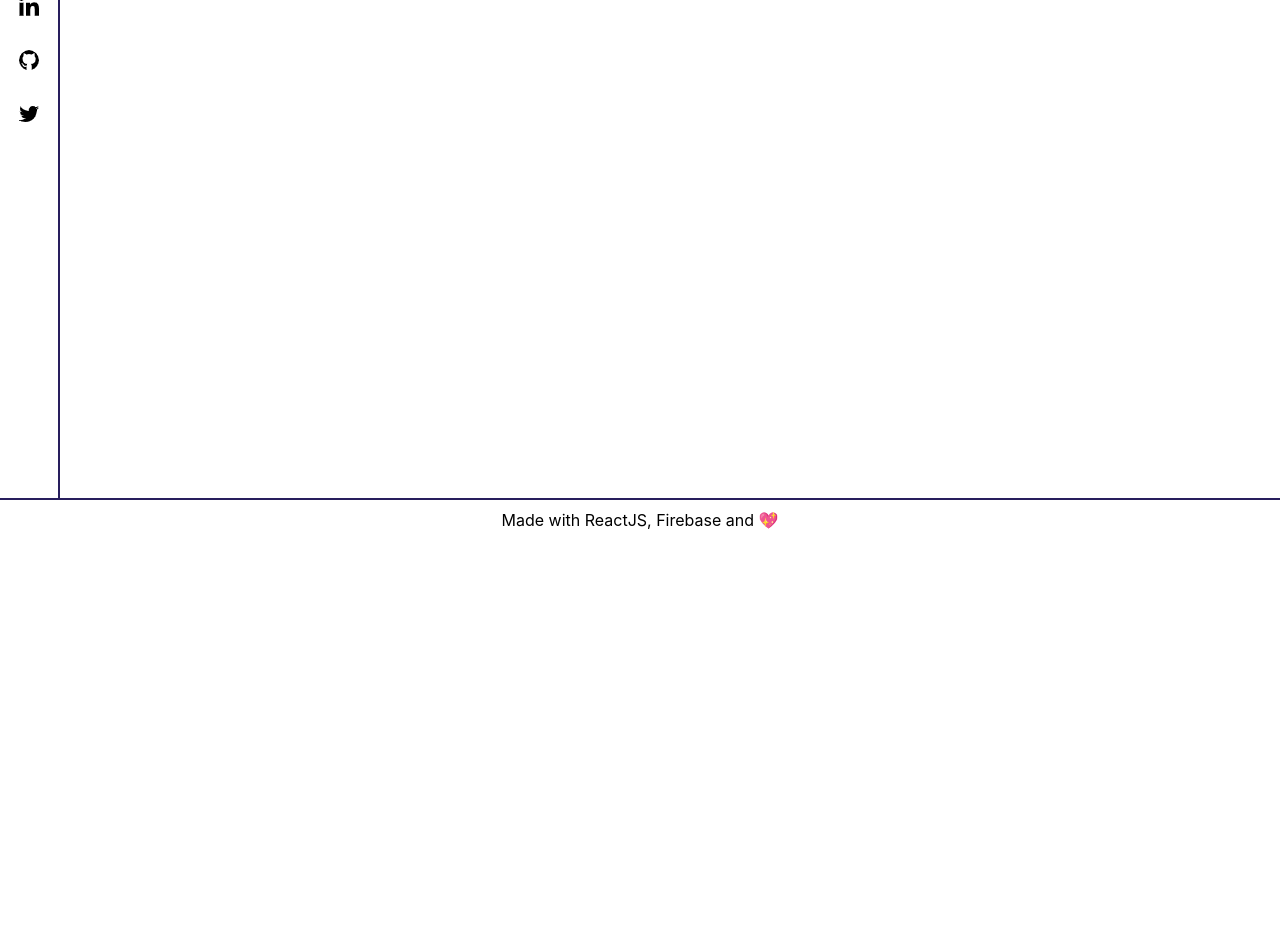
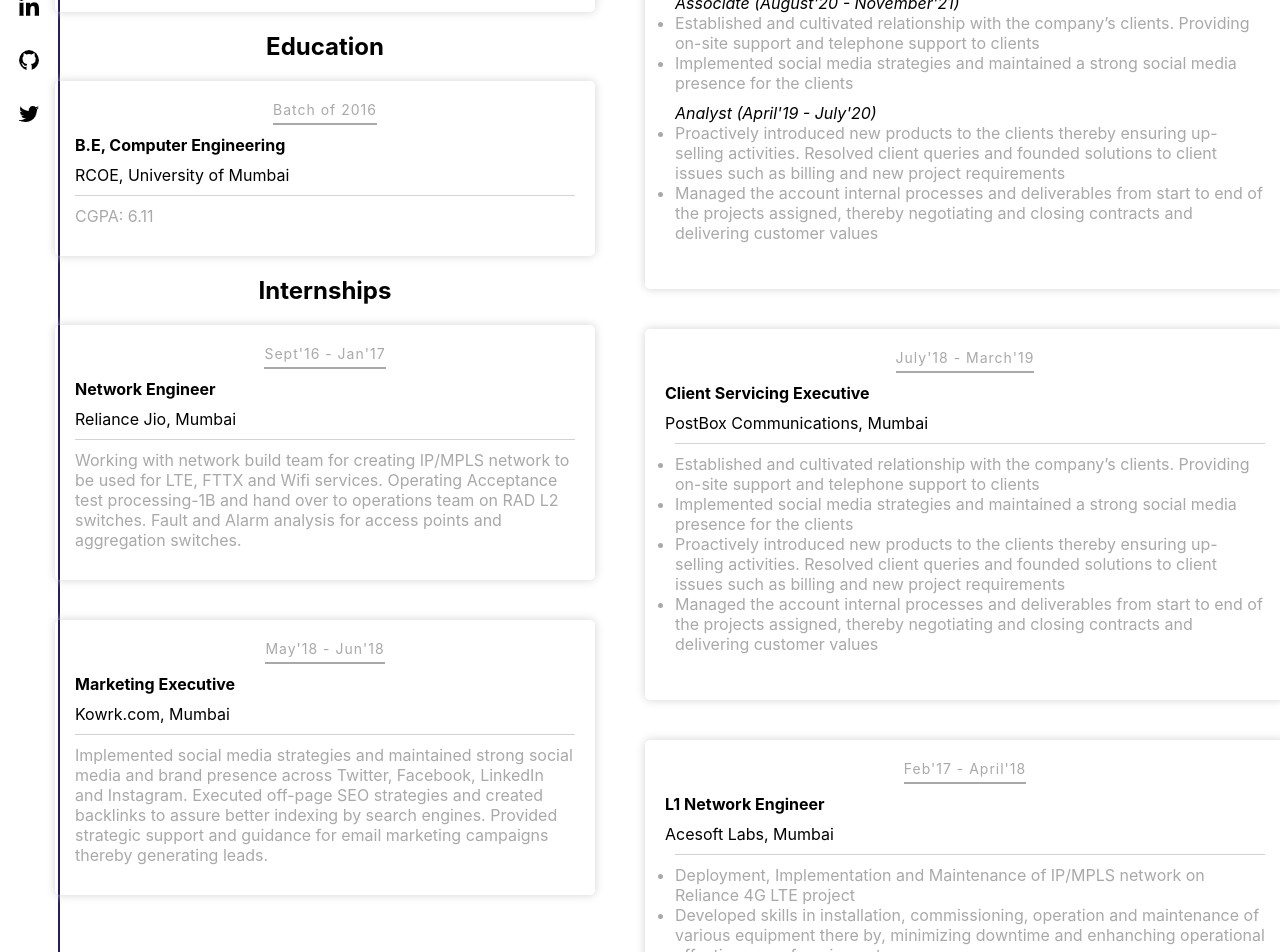
Before and after one commit to AkshayKhot07/portfolio-website, a React (Create React App) app: page /resume in a window 1280 px wide. Shown: the part 260-1212 px from the top of the page. Before the commit the page ends 800 px from the top, so only its background shows below. Built offline with nearby package versions, Linux system fonts and the light colour scheme.

Commit message:
resume section functionality implemented

```diff
--- a/src/pages/resume/Resume.css
+++ b/src/pages/resume/Resume.css
@@ -0,0 +1,81 @@
+.resume-container {
+  display: flex;
+  flex-direction: row;
+  padding: 10px;
+  gap: 50px;
+  justify-content: center;
+}
+
+/* .resume-left-section {
+  display: flex;
+  flex-direction: column;
+  align-items: center;
+} */
+
+.resume-left-section .about,
+.resume-left-section .education,
+.resume-left-section .internship,
+.resume-right-section .work-experience {
+  display: flex;
+  flex-direction: column;
+  align-items: center;
+}
+
+.about-details,
+.education-details,
+.internship-details {
+  margin: 20px 0px;
+  padding: 20px;
+  width: 500px;
+  border-radius: 5px;
+  box-shadow: 0 0 10px lightgray;
+}
+
+.work-experience-details {
+  width: 600px;
+  border-radius: 5px;
+  box-shadow: 0 0 10px lightgray;
+  margin: 20px 0px;
+  padding: 20px;
+}
+
+.about-details .title,
+.education-details .title,
+.internship-details .title,
+.work-experience-details .title {
+  font-size: 14px;
+  width: max-content;
+  margin: 0 auto;
+  padding-bottom: 5px;
+  color: darkgray;
+  letter-spacing: 1px;
+  border-bottom: 2px solid darkgray;
+}
+
+.about-details p,
+.education-details h4,
+.education-details p,
+.internship-details h4,
+.internship-details p,
+.work-experience-details h4,
+.work-experience-details p {
+  margin-top: 10px;
+}
+
+.education-details .cgpa,
+.internship-details .desp,
+.work-experience-details .desp {
+  margin-top: 10px;
+  padding: 10px 0;
+  color: darkgray;
+  border-top: 1px solid lightgray;
+}
+
+.work-experience-details ul {
+  margin-left: 10px;
+}
+
+.work-experience-details ul p {
+  color: black;
+  font-style: italic;
+}
--- a/src/pages/resume/Resume.js
+++ b/src/pages/resume/Resume.js
@@ -1,5 +1,147 @@
 import "./Resume.css";
 
 export default function Resume() {
-  return <div>Resume</div>;
+  return (
+    <div className="resume-container">
+      <div className="resume-left-section">
+        <div className="about">
+          <h2>About</h2>
+          <div className="about-details">
+            <div className="title">About Me</div>
+            <p>
+              Lorem ipsum dolor sit amet consectetur adipisicing elit. Qui culpa
+              quas, animi facere delectus consequuntur impedit ratione, rem unde
+              repellendus, quasi ab eveniet sequi ad minus sapiente voluptates
+              recusandae! Voluptatibus.
+            </p>
+          </div>
+        </div>
+
+        <div className="education">
+          <h2>Education</h2>
+          <div className="education-details">
+            <div className="title">Batch of 2016</div>
+            <h4>B.E, Computer Engineering</h4>
+            <p>RCOE, University of Mumbai</p>
+            <div className="cgpa">CGPA: 6.11</div>
+          </div>
+        </div>
+
+        <div className="internship">
+          <h2>Internships</h2>
+          <div className="internship-details">
+            <div className="title">Sept'16 - Jan'17</div>
+            <h4>Network Engineer</h4>
+            <p>Reliance Jio, Mumbai</p>
+            <div className="desp">
+              Working with network build team for creating IP/MPLS network to be
+              used for LTE, FTTX and Wifi services. Operating Acceptance test
+              processing-1B and hand over to operations team on RAD L2 switches.
+              Fault and Alarm analysis for access points and aggregation
+              switches.
+            </div>
+          </div>
+
+          <div className="internship-details">
+            <div className="title">May'18 - Jun'18</div>
+            <h4>Marketing Executive</h4>
+            <p>Kowrk.com, Mumbai</p>
+            <div className="desp">
+              Implemented social media strategies and maintained strong social
+              media and brand presence across Twitter, Facebook, LinkedIn and
+              Instagram. Executed off-page SEO strategies and created backlinks
+              to assure better indexing by search engines. Provided strategic
+              support and guidance for email marketing campaigns thereby
+              generating leads.
+            </div>
+          </div>
+        </div>
+      </div>
+
+      <div className="resume-right-section">
+        <div className="work-experience">
+          <h2>Work Experience</h2>
+
+          <div className="work-experience-details">
+            <div className="title">April'19 - November'21</div>
+            <h4>Performance Marketing, Associate & Analyst</h4>
+            <p>Performics (Publicis Groupe), Mumbai</p>
+            <ul className="desp">
+              <p>Associate (August'20 - November'21)</p>
+              <li>
+                Established and cultivated relationship with the company’s
+                clients. Providing on-site support and telephone support to
+                clients
+              </li>
+              <li>
+                Implemented social media strategies and maintained a strong
+                social media presence for the clients
+              </li>
+              <p>Analyst (April'19 - July'20)</p>
+              <li>
+                Proactively introduced new products to the clients thereby
+                ensuring up-selling activities. Resolved client queries and
+                founded solutions to client issues such as billing and new
+                project requirements
+              </li>
+              <li>
+                Managed the account internal processes and deliverables from
+                start to end of the projects assigned, thereby negotiating and
+                closing contracts and delivering customer values
+              </li>
+            </ul>
+          </div>
+
+          <div className="work-experience-details">
+            <div className="title">July'18 - March'19</div>
+            <h4>Client Servicing Executive</h4>
+            <p>PostBox Communications, Mumbai</p>
+            <ul className="desp">
+              <li>
+                Established and cultivated relationship with the company’s
+                clients. Providing on-site support and telephone support to
+                clients
+              </li>
+              <li>
+                Implemented social media strategies and maintained a strong
+                social media presence for the clients
+              </li>
+              <li>
+                Proactively introduced new products to the clients thereby
+                ensuring up-selling activities. Resolved client queries and
+                founded solutions to client issues such as billing and new
+                project requirements
+              </li>
+              <li>
+                Managed the account internal processes and deliverables from
+                start to end of the projects assigned, thereby negotiating and
+                closing contracts and delivering customer values
+              </li>
+            </ul>
+          </div>
+
+          <div className="work-experience-details">
+            <div className="title">Feb'17 - April'18</div>
+            <h4>L1 Network Engineer</h4>
+            <p>Acesoft Labs, Mumbai </p>
+            <ul className="desp">
+              <li>
+                Deployment, Implementation and Maintenance of IP/MPLS network on
+                Reliance 4G LTE project
+              </li>
+              <li>
+                Developed skills in installation, commissioning, operation and
+                maintenance of various equipment there by, minimizing downtime
+                and enhanching operational effectiveness of equipment
+              </li>
+              <li>
+                Coordinating with circle/field team for critical faults and
+                following up pending cases
+              </li>
+            </ul>
+          </div>
+        </div>
+      </div>
+    </div>
+  );
 }
```
